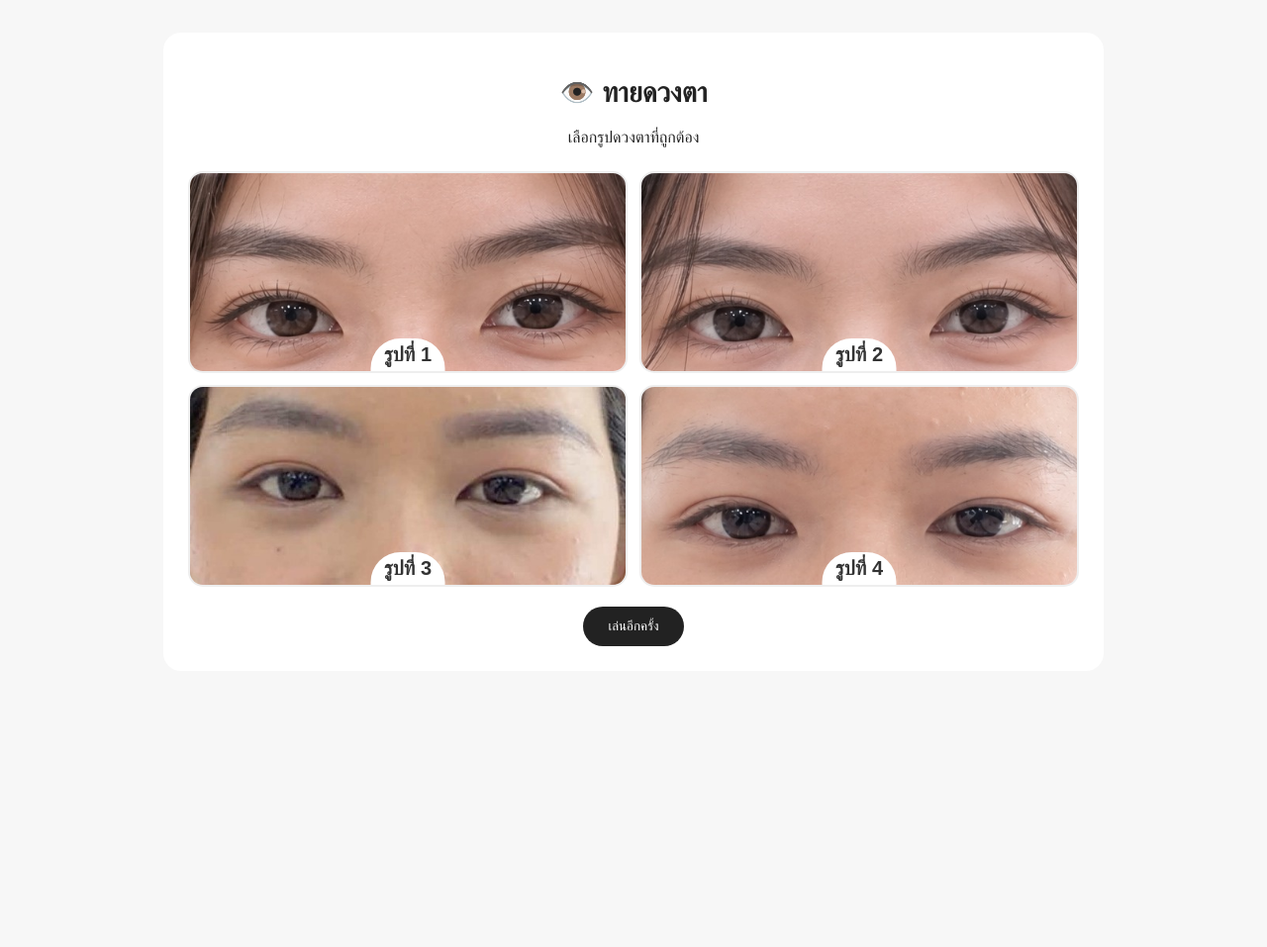
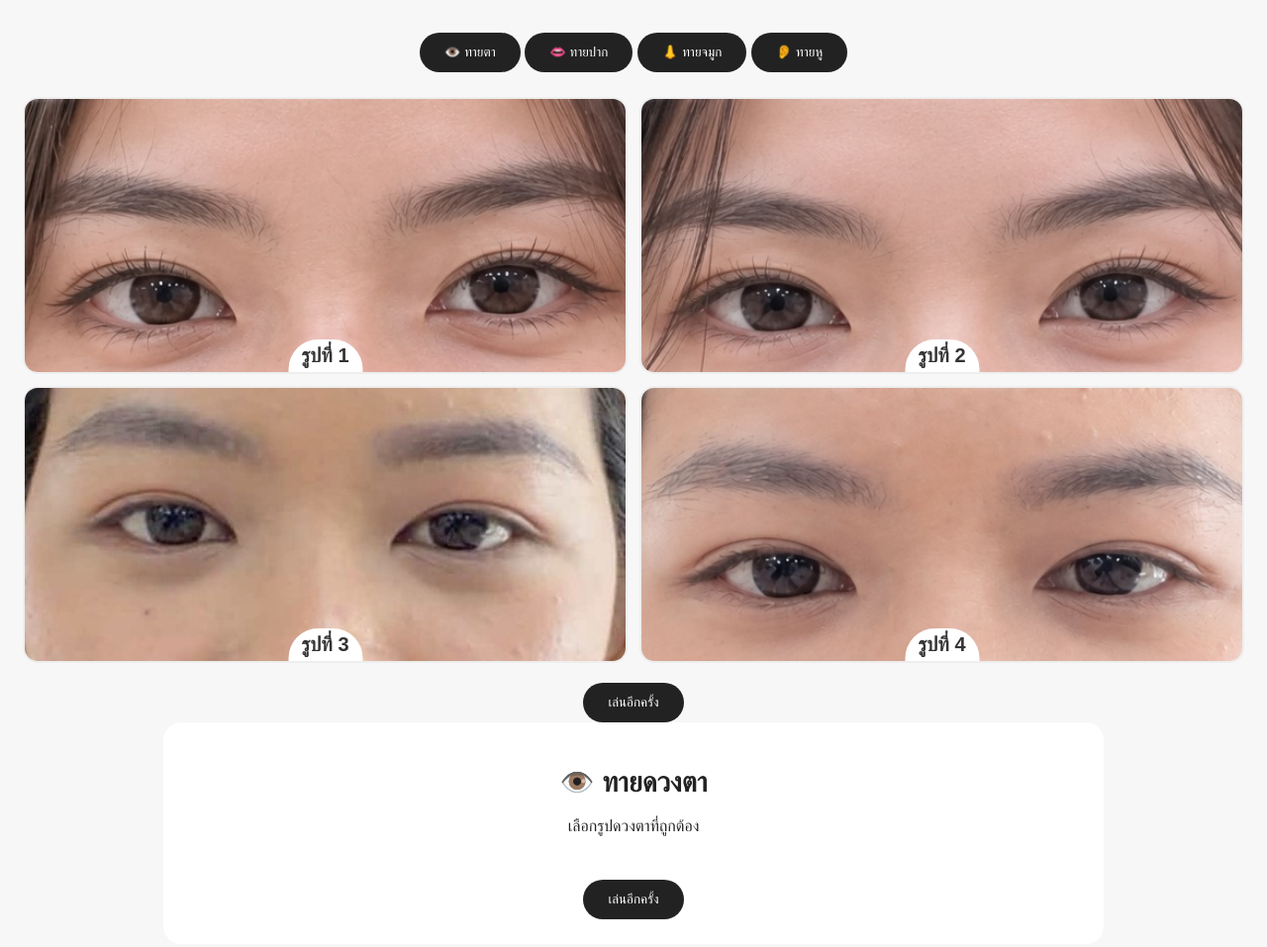
Before and after one commit to usawin/eye-guess, a plain HTML site: page index.html in a window 1280 px wide. Shown: the whole page at 99% size. Before the commit the page ends 800 px from the top, so only its background shows below. Drawn offline with Linux system fonts and the light colour scheme.

Commit message:
Update index.html

```diff
--- a/index.html
+++ b/index.html
@@ -5,6 +5,18 @@
 <meta charset="UTF-8">
 <meta name="viewport" content="width=device-width, initial-scale=1">
 <title>ทายดวงตา 👁️</title>
+
+  <div class="categories">
+  <button onclick="changeGame('eyes')">👁️ ทายตา</button>
+  <button onclick="changeGame('mouth')">👄 ทายปาก</button>
+  <button onclick="changeGame('nose')">👃 ทายจมูก</button>
+  <button onclick="changeGame('ears')">👂 ทายหู</button>
+</div>
+
+<div class="photos" id="photos"></div>
+<div id="result"></div>
+
+<button onclick="resetGame()">เล่นอีกครั้ง</button>
 
 <style>
 body {
```
